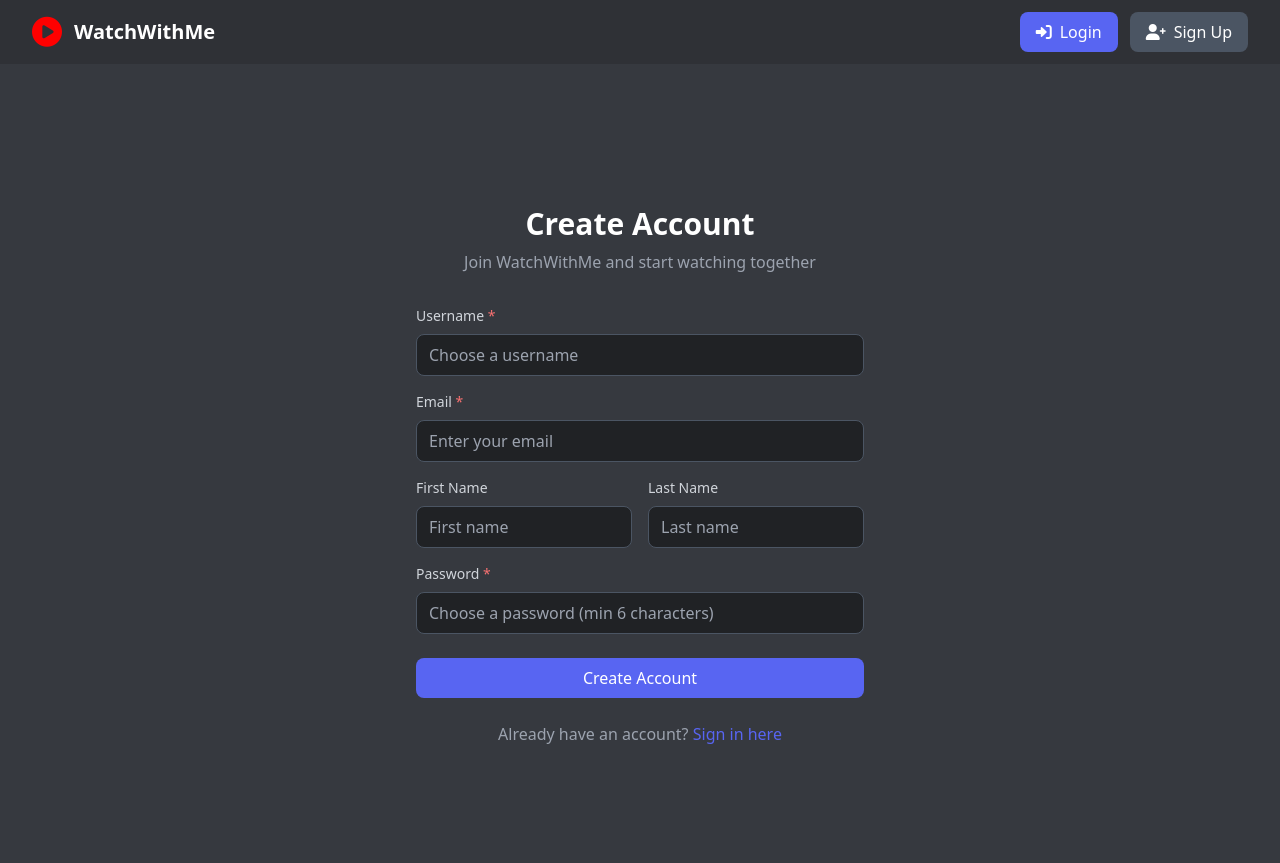
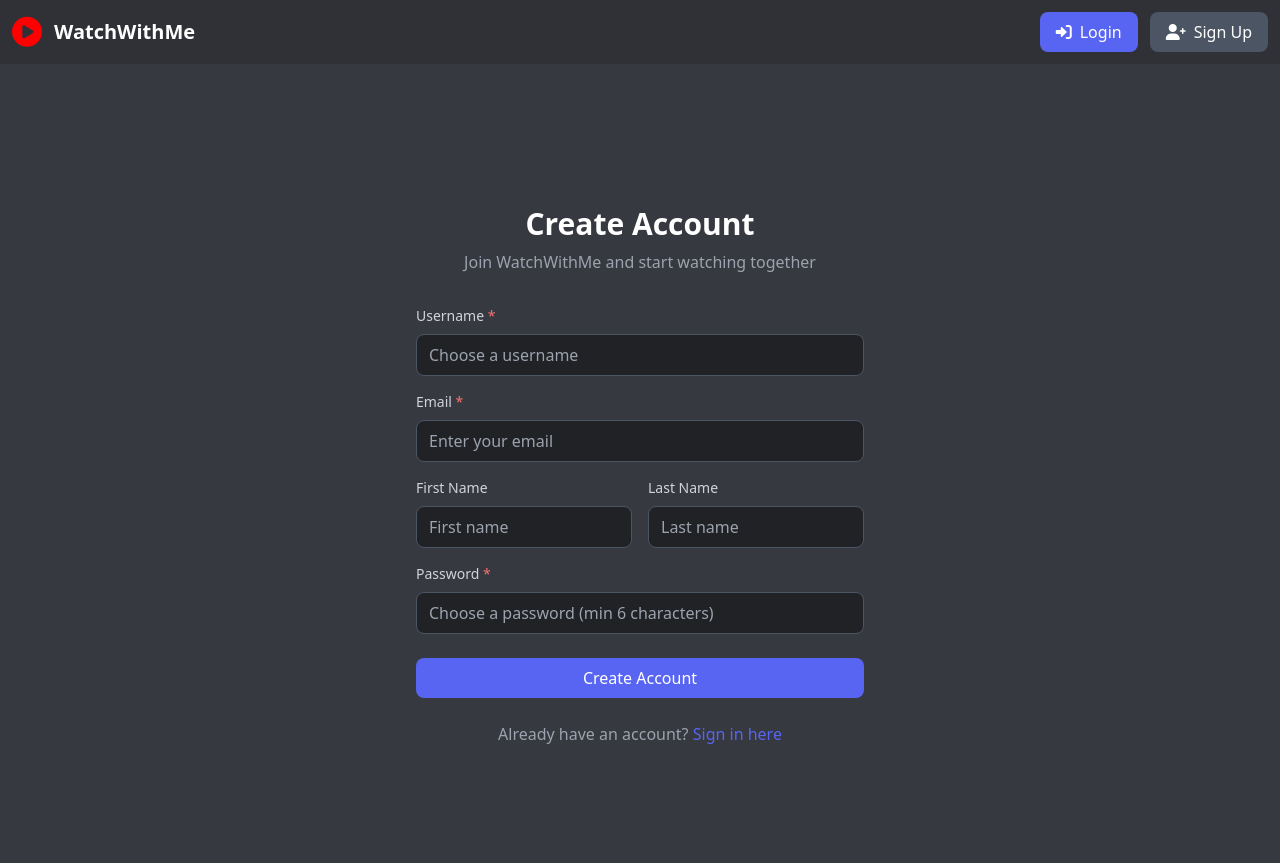
Before and after one commit to Hari0mSuman/Watchwithme-ver-2, a Flask app: page /register in a window 1280 px wide. Shown: the top 863 px of the page. Run offline with Flask 3, Linux system fonts and the light colour scheme; some libraries are stand-ins or nearby versions.

Commit message:
Update base.html

```diff
--- a/templates/base.html
+++ b/templates/base.html
@@ -37,10 +37,10 @@
 <body class="bg-discord-darkest text-discord-text min-h-screen dark">
     <!-- Navigation -->
     <nav class="bg-discord-darker shadow-lg">
-        <div class="max-w-7xl mx-auto px-4 sm:px-6 lg:px-8">
+        <div class="max-w-7xl mx-1 px-4 sm:px-6 lg:px-2">
             <div class="flex justify-between h-16">
                 <div class="flex items-center">
-                    <a href="{{ url_for('index') }}" class="flex items-center space-x-3">
+                    <a href="{{ url_for('index') }}" class="flex items-center space-x-3 ">
                         <i class="fas fa-play-circle text-3xl text-youtube-red"></i>
                         <span class="text-xl font-bold text-white">WatchWithMe</span>
                     </a>
@@ -54,8 +54,8 @@
                             </div>
                             <span class="text-discord-text">{{ current_user.display_name }}</span>
                             <a href="{{ url_for('logout') }}"
-                               class="bg-red-200 hover:bg-red-500 text-white px-1 py-1 rounded-lg transition-colors">
-                                <i class="fas fa-sign-out-alt mr-2 "></i>Logout
+                               class="bg-youtube-red hover:bg-red-700 text-white px-6 py-2 rounded-lg font-medium transition-colors ">
+                                <i class="fas fa-sign-out-alt mr-2  "></i>Logout
                             </a>
                         </div>
                     {% else %}
```
